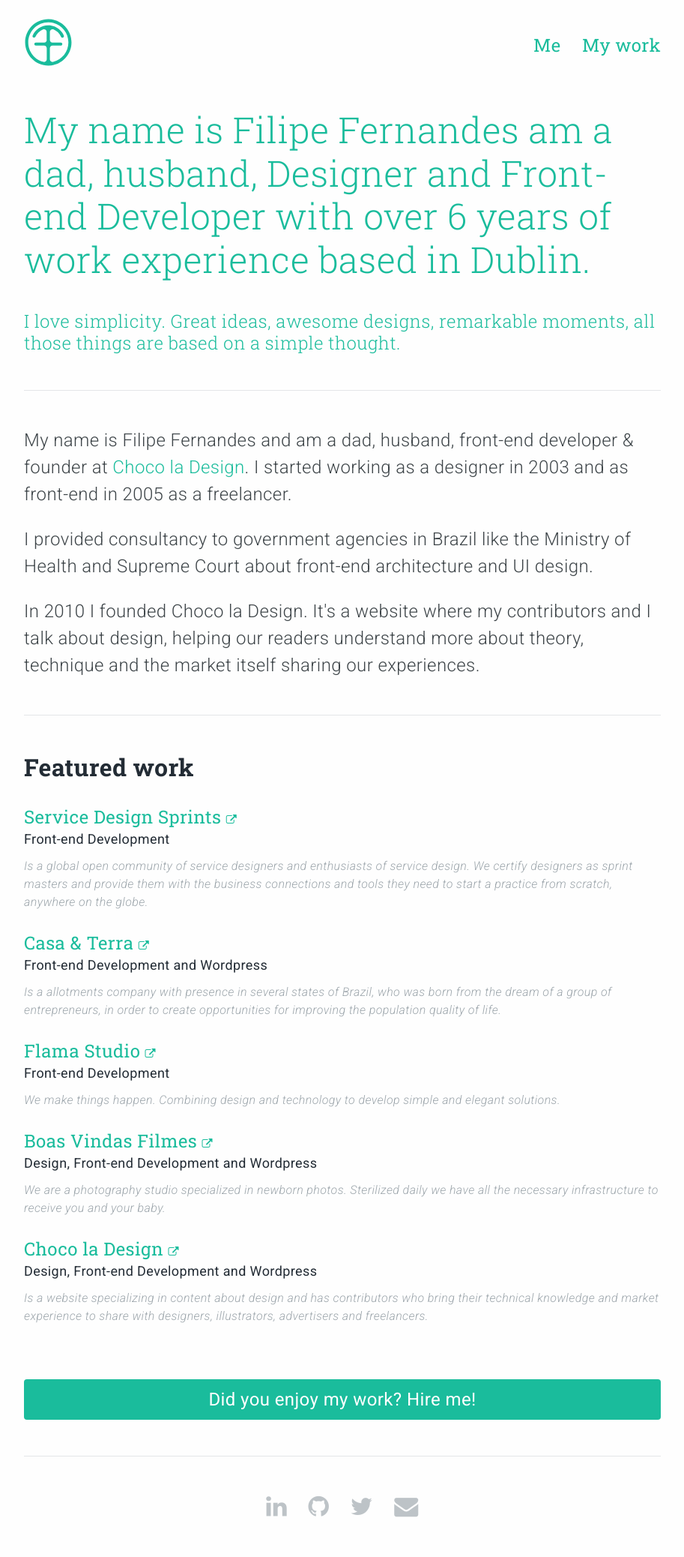
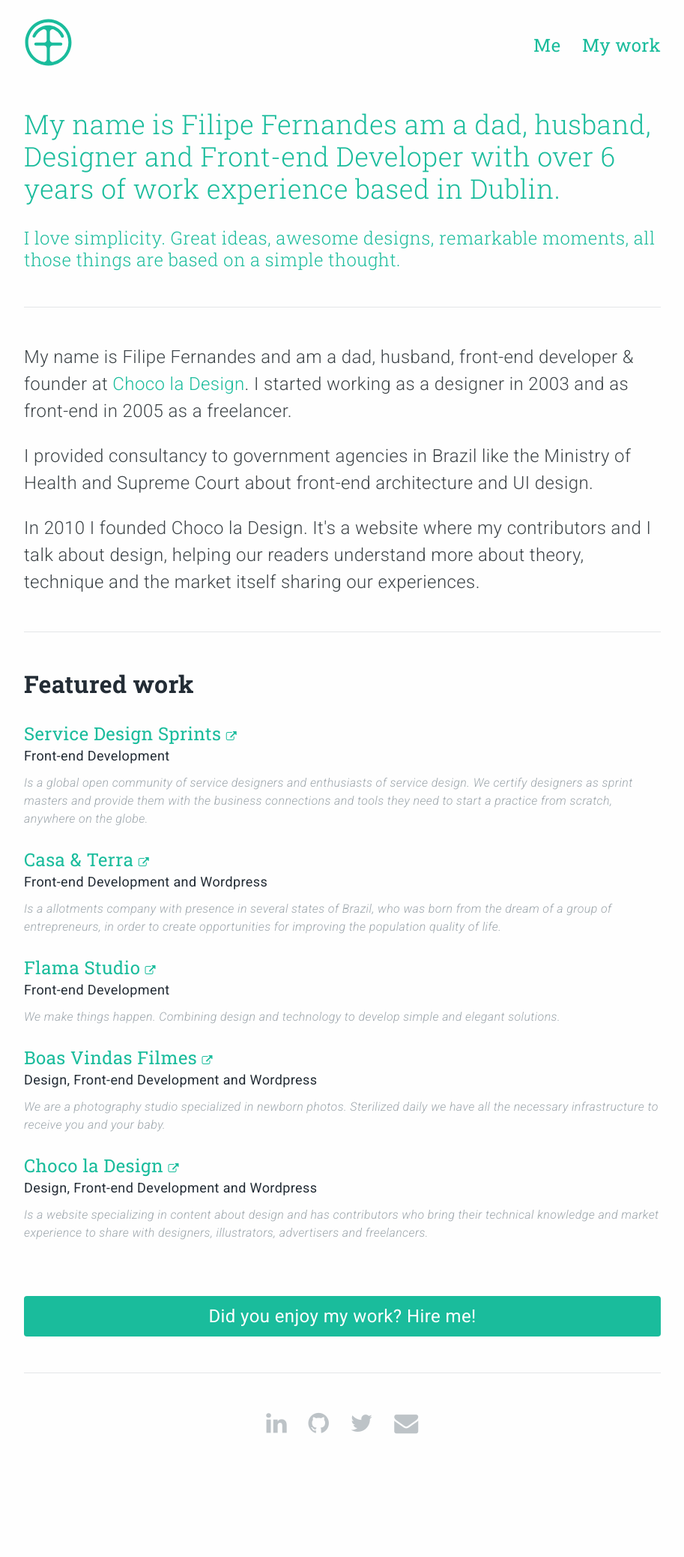
Before and after one commit to filipesf/filipesf.github.io, a Jekyll site: the page built from index.html, in a window 1280 px wide. Shown: the whole page at 75% size, without its empty margins (183-1096 px from the left). Built offline with Jekyll 4.4.1, drawn with Linux system fonts in a browser that asks for light colours; nearby versions of some CDN libraries; after the commit the page ends 1965 px from its top, so only the background shows below that.

Commit message:
fixed font size on hero title

```diff
--- a/_sass/_components.page-hero.scss
+++ b/_sass/_components.page-hero.scss
@@ -10,7 +10,7 @@
   color: $color-primary;
 
   @include e(title) {
-    @include font-size($font-size--giant);
+    @include font-size($font-size--big);
 
     @include mq(small-only) {
       @include font-size($font-size--huge);
```
Also changed, not shown: 2 other files.
